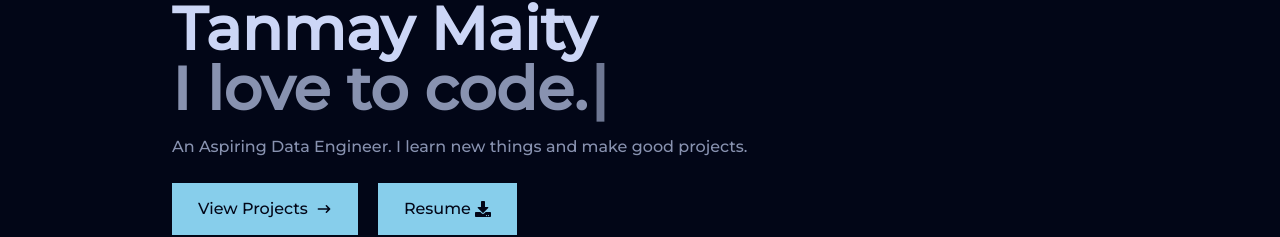
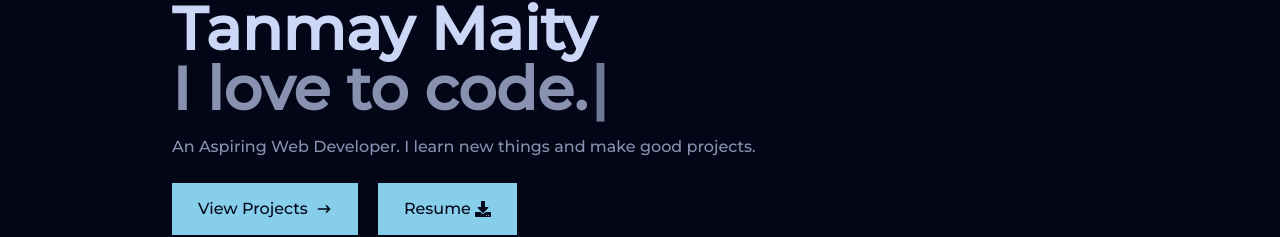
Before and after one commit to tanmaymaity6/tanmay_devtest, a React (Create React App) app: page / in a window 1280 px wide. Shown: the part 291-528 px from the top of the page. Built offline with nearby package versions, Linux system fonts and the light colour scheme; the HTML template or start-up script is replaced by a standard one.

Commit message:
Update Header.js

```diff
--- a/src/Components/Header.js
+++ b/src/Components/Header.js
@@ -7,7 +7,7 @@ import resume from '../assets/Tanmay_Maity_Resume.pdf'
 
 export const Header = () => {
   const [text] = useTypewriter({
-    words: ['am a developer.', 'love to code.', 'like to make projects.'],
+    words: ['am a frontend developer.', 'love to code.', 'like to make projects.'],
     loop: {}
   })
 
@@ -19,7 +19,7 @@ export const Header = () => {
         <h2 className='text-4xl sm:text-6xl font-bold text-[#8892b0]'>I {text}
           <span><Cursor /></span>
         </h2>
-        <p className='text-[#8892b0] py-4  max-w-[700px] '>An Aspiring Data Engineer. I learn new things and make good projects.</p>
+        <p className='text-[#8892b0] py-4  max-w-[700px] '>An Aspiring Web Developer. I learn new things and make good projects.</p>
         <div className='flex gap-5 items-center'>
           <Link to="home-projects1" smooth={true} duration={500}>
             <button className='group bg-[#87CEEB] border-2  border-[#87CEEB] text-slate-950 px-1 py-1 md:px-6 md:py-3 my-2 flex items-center duration-200'>
```
